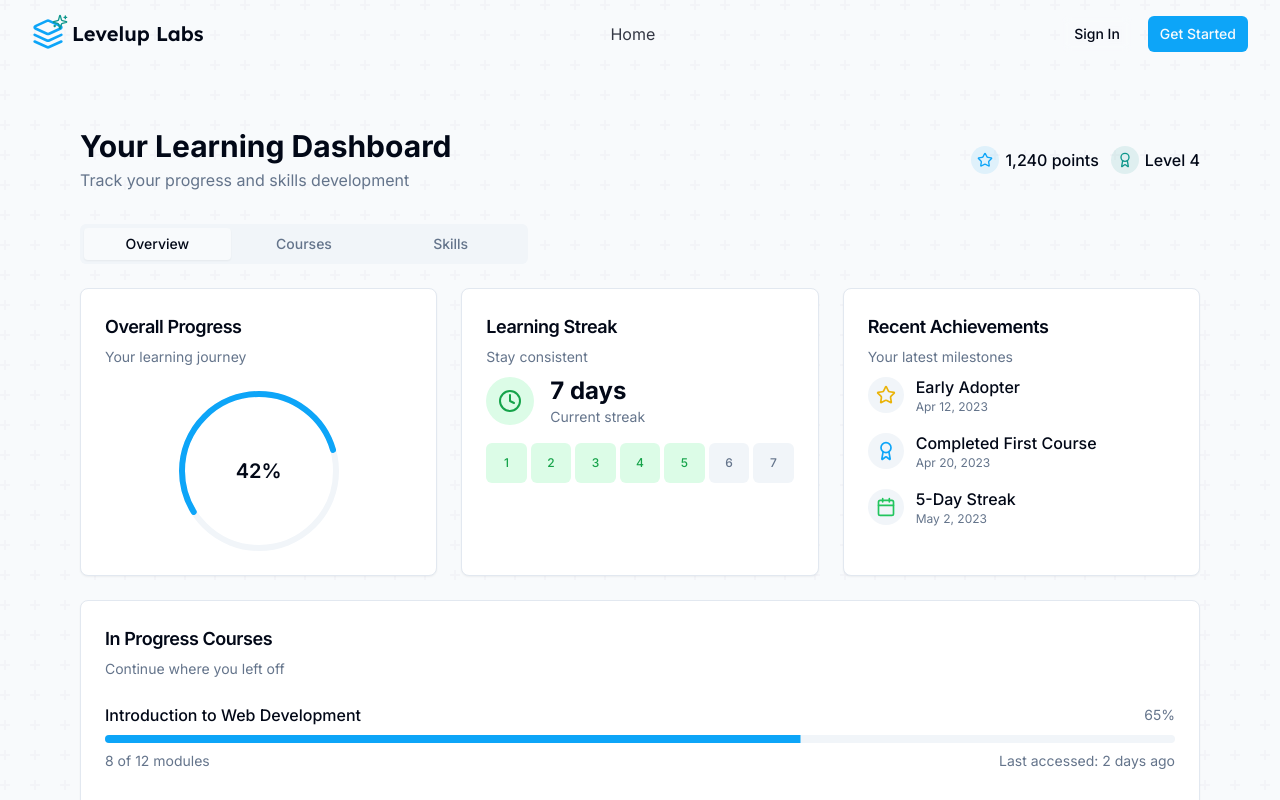
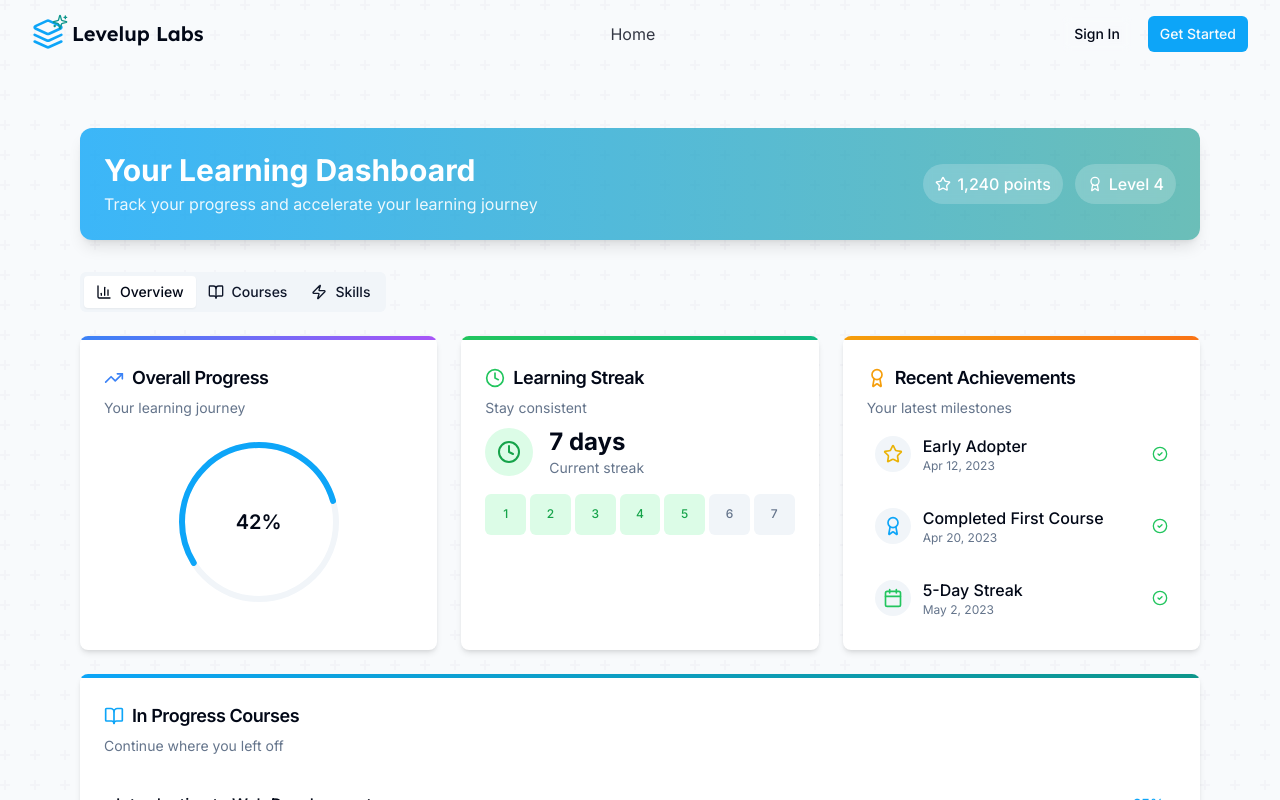
Before and after one commit to levelup4566/Levelup-Labs45667, a React (Vite) app: page /dashboard in a window 1280 px wide. Shown: the top 800 px of the page. Built offline with nearby package versions, Linux system fonts and the light colour scheme.

Commit message:
Redesign dashboard page
Improve the dashboard page's visual appeal.

```diff
--- a/src/components/dashboard/Dashboard.tsx
+++ b/src/components/dashboard/Dashboard.tsx
@@ -4,7 +4,18 @@ import { Card, CardContent, CardDescription, CardHeader, CardTitle } from '@/com
 import { Tabs, TabsContent, TabsList, TabsTrigger } from '@/components/ui/tabs';
 import ProgressCircle from '@/components/ui/ProgressCircle';
 import SkillBadge from '@/components/ui/SkillBadge';
-import { BookOpen, Star, Award, Clock, Calendar } from 'lucide-react';
+import {
+  BookOpen,
+  Star,
+  Award,
+  Clock,
+  Calendar,
+  TrendingUp,
+  Zap,
+  User,
+  BarChart3,
+  CheckCircle2
+} from 'lucide-react';
 import { Progress } from '@/components/ui/progress';
 
 const Dashboard = () => {
@@ -52,40 +63,54 @@ const Dashboard = () => {
 
   return (
     <div className="container px-4 py-8 max-w-6xl">
-      <div className="flex flex-col md:flex-row md:items-center justify-between mb-8">
+      {/* Dashboard Header with Gradient Background */}
+      <div className="relative mb-8 p-6 rounded-xl overflow-hidden bg-gradient-to-r from-primary/80 to-accent/60 shadow-lg">
+        <div className="absolute inset-0 bg-grid-white/[0.1] opacity-30"></div>
+        <div className="relative z-10 flex flex-col md:flex-row md:items-center justify-between">
           <div>
-          <h1 className="text-3xl font-bold">Your Learning Dashboard</h1>
-          <p className="text-muted-foreground mt-1">Track your progress and skills development</p>
+            <h1 className="text-3xl font-bold text-white">Your Learning Dashboard</h1>
+            <p className="text-white/90 mt-1">Track your progress and accelerate your learning journey</p>
           </div>
           <div className="mt-4 md:mt-0 flex items-center gap-3">
-          <div className="flex items-center gap-1.5">
-            <div className="bg-primary/10 text-primary rounded-full p-1.5">
+            <div className="flex items-center gap-1.5 bg-white/20 backdrop-blur-sm rounded-full py-2 px-3 text-white">
               <Star className="h-4 w-4" />
-            </div>
               <span className="font-medium">1,240 points</span>
             </div>
 
-          <div className="flex items-center gap-1.5">
-            <div className="bg-accent/10 text-accent rounded-full p-1.5">
+            <div className="flex items-center gap-1.5 bg-white/20 backdrop-blur-sm rounded-full py-2 px-3 text-white">
               <Award className="h-4 w-4" />
+              <span className="font-medium">Level 4</span>
             </div>
-            <span className="font-medium">Level 4</span>
           </div>
         </div>
       </div>
 
       <Tabs defaultValue="overview" className="space-y-6">
-        <TabsList className="grid grid-cols-3 max-w-md">
-          <TabsTrigger value="overview">Overview</TabsTrigger>
-          <TabsTrigger value="courses">Courses</TabsTrigger>
-          <TabsTrigger value="skills">Skills</TabsTrigger>
+        <TabsList className="inline-flex h-10 items-center justify-center rounded-md bg-secondary p-1 text-secondary-foreground mx-auto">
+          <TabsTrigger value="overview" className="inline-flex items-center justify-center whitespace-nowrap px-3 py-1.5 text-sm font-medium ring-offset-background transition-all focus-visible:outline-none focus-visible:ring-2 focus-visible:ring-ring focus-visible:ring-offset-2 disabled:pointer-events-none disabled:opacity-50 data-[state=active]:bg-white data-[state=active]:text-foreground data-[state=active]:shadow-sm">
+            <BarChart3 className="h-4 w-4 mr-2" />
+            Overview
+          </TabsTrigger>
+          <TabsTrigger value="courses" className="inline-flex items-center justify-center whitespace-nowrap px-3 py-1.5 text-sm font-medium ring-offset-background transition-all focus-visible:outline-none focus-visible:ring-2 focus-visible:ring-ring focus-visible:ring-offset-2 disabled:pointer-events-none disabled:opacity-50 data-[state=active]:bg-white data-[state=active]:text-foreground data-[state=active]:shadow-sm">
+            <BookOpen className="h-4 w-4 mr-2" />
+            Courses
+          </TabsTrigger>
+          <TabsTrigger value="skills" className="inline-flex items-center justify-center whitespace-nowrap px-3 py-1.5 text-sm font-medium ring-offset-background transition-all focus-visible:outline-none focus-visible:ring-2 focus-visible:ring-ring focus-visible:ring-offset-2 disabled:pointer-events-none disabled:opacity-50 data-[state=active]:bg-white data-[state=active]:text-foreground data-[state=active]:shadow-sm">
+            <Zap className="h-4 w-4 mr-2" />
+            Skills
+          </TabsTrigger>
         </TabsList>
 
         <TabsContent value="overview" className="space-y-6">
           <div className="grid grid-cols-1 md:grid-cols-3 gap-6">
-            <Card>
+            {/* Overall Progress Card */}
+            <Card className="overflow-hidden border-none shadow-md hover:shadow-lg transition-shadow duration-300">
+              <div className="h-1 bg-gradient-to-r from-blue-500 to-purple-500"></div>
               <CardHeader className="pb-2">
-                <CardTitle className="text-lg">Overall Progress</CardTitle>
+                <CardTitle className="text-lg flex items-center gap-2">
+                  <TrendingUp className="h-5 w-5 text-blue-500" />
+                  Overall Progress
+                </CardTitle>
                 <CardDescription>Your learning journey</CardDescription>
               </CardHeader>
               <CardContent className="flex justify-center pt-4">
@@ -93,9 +118,14 @@ const Dashboard = () => {
               </CardContent>
             </Card>
 
-            <Card>
+            {/* Streak Card */}
+            <Card className="overflow-hidden border-none shadow-md hover:shadow-lg transition-shadow duration-300">
+              <div className="h-1 bg-gradient-to-r from-green-500 to-emerald-500"></div>
               <CardHeader className="pb-2">
-                <CardTitle className="text-lg">Learning Streak</CardTitle>
+                <CardTitle className="text-lg flex items-center gap-2">
+                  <Clock className="h-5 w-5 text-green-500" />
+                  Learning Streak
+                </CardTitle>
                 <CardDescription>Stay consistent</CardDescription>
               </CardHeader>
               <CardContent>
@@ -123,22 +153,28 @@ const Dashboard = () => {
               </CardContent>
             </Card>
 
-            <Card>
+            {/* Achievements Card */}
+            <Card className="overflow-hidden border-none shadow-md hover:shadow-lg transition-shadow duration-300">
+              <div className="h-1 bg-gradient-to-r from-amber-500 to-orange-500"></div>
               <CardHeader className="pb-2">
-                <CardTitle className="text-lg">Recent Achievements</CardTitle>
+                <CardTitle className="text-lg flex items-center gap-2">
+                  <Award className="h-5 w-5 text-amber-500" />
+                  Recent Achievements
+                </CardTitle>
                 <CardDescription>Your latest milestones</CardDescription>
               </CardHeader>
               <CardContent>
                 <div className="space-y-4">
                   {achievements.map((achievement, i) => (
-                    <div key={i} className="flex items-center gap-3">
+                    <div key={i} className="flex items-center gap-3 p-2 rounded-lg transition-colors hover:bg-secondary/50">
                       <div className="bg-secondary p-2 rounded-full">
                         {achievement.icon}
                       </div>
-                      <div>
+                      <div className="flex-1">
                         <div className="font-medium">{achievement.name}</div>
                         <div className="text-muted-foreground text-xs">{achievement.date}</div>
                       </div>
+                      <CheckCircle2 className="h-4 w-4 text-green-500" />
                     </div>
                   ))}
                 </div>
@@ -146,24 +182,35 @@ const Dashboard = () => {
             </Card>
           </div>
 
+          {/* In Progress Courses Section with Animated Cards */}
           <div className="grid grid-cols-1 gap-6">
-            <Card>
+            <Card className="overflow-hidden border-none shadow-md">
+              <div className="h-1 bg-gradient-to-r from-primary to-accent"></div>
               <CardHeader>
-                <CardTitle className="text-lg">In Progress Courses</CardTitle>
+                <CardTitle className="text-lg flex items-center gap-2">
+                  <BookOpen className="h-5 w-5 text-primary" />
+                  In Progress Courses
+                </CardTitle>
                 <CardDescription>Continue where you left off</CardDescription>
               </CardHeader>
               <CardContent>
                 <div className="space-y-6">
                   {courses.map((course) => (
-                    <div key={course.id} className="space-y-2">
+                    <div key={course.id} className="p-3 rounded-xl hover:bg-secondary/50 transition-colors duration-200">
                       <div className="flex justify-between items-center">
                         <h3 className="font-medium">{course.title}</h3>
-                        <span className="text-sm text-muted-foreground">{course.progress}%</span>
+                        <span className="text-sm font-semibold text-primary">{course.progress}%</span>
                       </div>
-                      <Progress value={course.progress} className="h-2" />
-                      <div className="flex justify-between items-center text-sm text-muted-foreground">
-                        <span>{course.completedModules} of {course.totalModules} modules</span>
-                        <span>Last accessed: {course.lastAccessed}</span>
+                      <Progress value={course.progress} className="h-2 mt-2 bg-secondary" />
+                      <div className="flex justify-between items-center text-sm text-muted-foreground mt-2">
+                        <span className="flex items-center gap-1">
+                          <CheckCircle2 className="h-3.5 w-3.5" />
+                          {course.completedModules} of {course.totalModules} modules
+                        </span>
+                        <span className="flex items-center gap-1">
+                          <Clock className="h-3.5 w-3.5" />
+                          {course.lastAccessed}
+                        </span>
                       </div>
                     </div>
                   ))}
@@ -176,7 +223,8 @@ const Dashboard = () => {
         <TabsContent value="courses">
           <div className="grid gap-6">
             {courses.map((course) => (
-              <Card key={course.id} className="card-hover">
+              <Card key={course.id} className="overflow-hidden border-none shadow-md hover:shadow-lg transition-all duration-300 hover:-translate-y-1">
+                <div className="h-1 bg-gradient-to-r from-primary/70 to-accent/70"></div>
                 <CardHeader>
                   <div className="flex justify-between items-start">
                     <div>
@@ -185,19 +233,30 @@ const Dashboard = () => {
                         {course.completedModules} of {course.totalModules} modules completed
                       </CardDescription>
                     </div>
+                    <div className="relative">
                       <ProgressCircle
                         value={course.progress}
                         size={60}
                         animate={false}
                         strokeWidth={4}
                       />
+                      <span className="absolute inset-0 flex items-center justify-center text-sm font-medium">
+                        {course.progress}%
+                      </span>
+                    </div>
                   </div>
                 </CardHeader>
                 <CardContent>
                   <Progress value={course.progress} className="mb-4 h-2" />
                   <div className="flex justify-between items-center text-sm">
-                    <span className="text-muted-foreground">Last accessed: {course.lastAccessed}</span>
-                    <button className="text-primary hover:underline font-medium">Continue Learning</button>
+                    <span className="text-muted-foreground flex items-center gap-1">
+                      <Clock className="h-3.5 w-3.5" />
+                      {course.lastAccessed}
+                    </span>
+                    <button className="flex items-center gap-1 text-primary hover:text-primary/80 hover:underline font-medium transition-colors">
+                      Continue Learning
+                      <Zap className="h-3.5 w-3.5" />
+                    </button>
                   </div>
                 </CardContent>
               </Card>
@@ -206,9 +265,13 @@ const Dashboard = () => {
         </TabsContent>
 
         <TabsContent value="skills">
-          <Card>
+          <Card className="overflow-hidden border-none shadow-md">
+            <div className="h-1 bg-gradient-to-r from-purple-500 to-pink-500"></div>
             <CardHeader>
-              <CardTitle>Your Skills</CardTitle>
+              <CardTitle className="flex items-center gap-2">
+                <Zap className="h-5 w-5 text-purple-500" />
+                Your Skills
+              </CardTitle>
               <CardDescription>
                 Skills you've developed through completed courses
               </CardDescription>
@@ -224,7 +287,10 @@ const Dashboard = () => {
                 ))}
               </div>
               <div className="mt-8 pt-6 border-t">
-                <h3 className="text-lg font-medium mb-4">Recommended skills to develop</h3>
+                <h3 className="text-lg font-medium mb-4 flex items-center gap-2">
+                  <User className="h-4 w-4 text-primary" />
+                  Recommended skills to develop
+                </h3>
                 <div className="grid grid-cols-2 md:grid-cols-3 lg:grid-cols-4 gap-4">
                   <SkillBadge name="Node.js" level={0} />
                   <SkillBadge name="TypeScript" level={0} />
```
Lines whose indentation alone changed are shown as unchanged.
